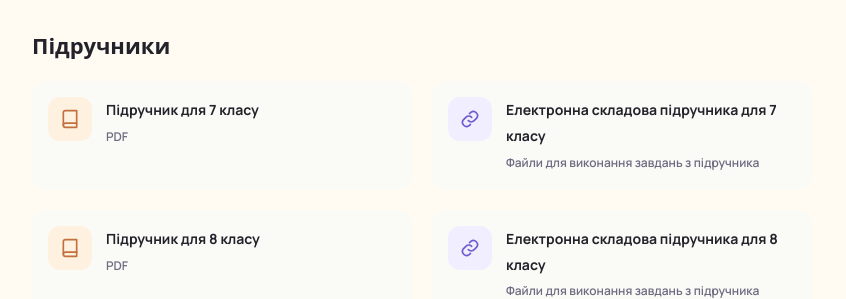
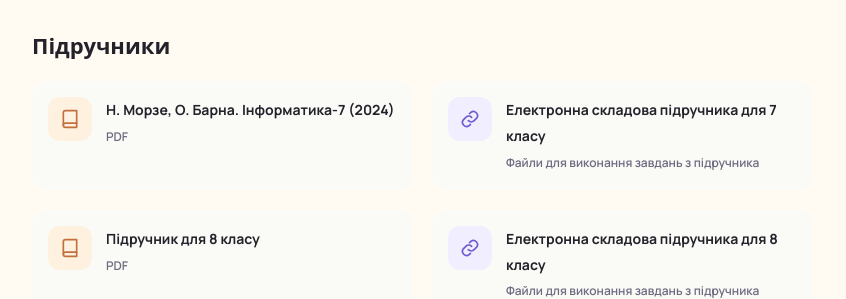
Before and after one commit to dpovod/python-tkinter-examples, a Jekyll site: the page built from docs/resources.html, in a window 1280 px wide. Shown: the part 319-618 px from the top of the page, without its empty margins (32-878 px from the left). Built offline with Jekyll 4.4.1, drawn with Linux system fonts in a browser that asks for light colours.

Commit message:
Set grade 7 textbook title: Morze, Barna, 2024
Co-Authored-By: Claude Opus 5.5 <noreply@anthropic.com>

```diff
--- a/docs/_data/resources.yml
+++ b/docs/_data/resources.yml
@@ -7,7 +7,7 @@
   grades: [6]
 
 - id: textbook-7
-  title: "Підручник для 7 класу"   # TODO: автори
+  title: "Н. Морзе, О. Барна. Інформатика-7 (2024)"
   type: book
   group: textbooks
   url: "https://drive.google.com/file/d/1RmLhs8R1MOeIVg1HPoBJ6ZPbAJVhnwSU/view"
```
